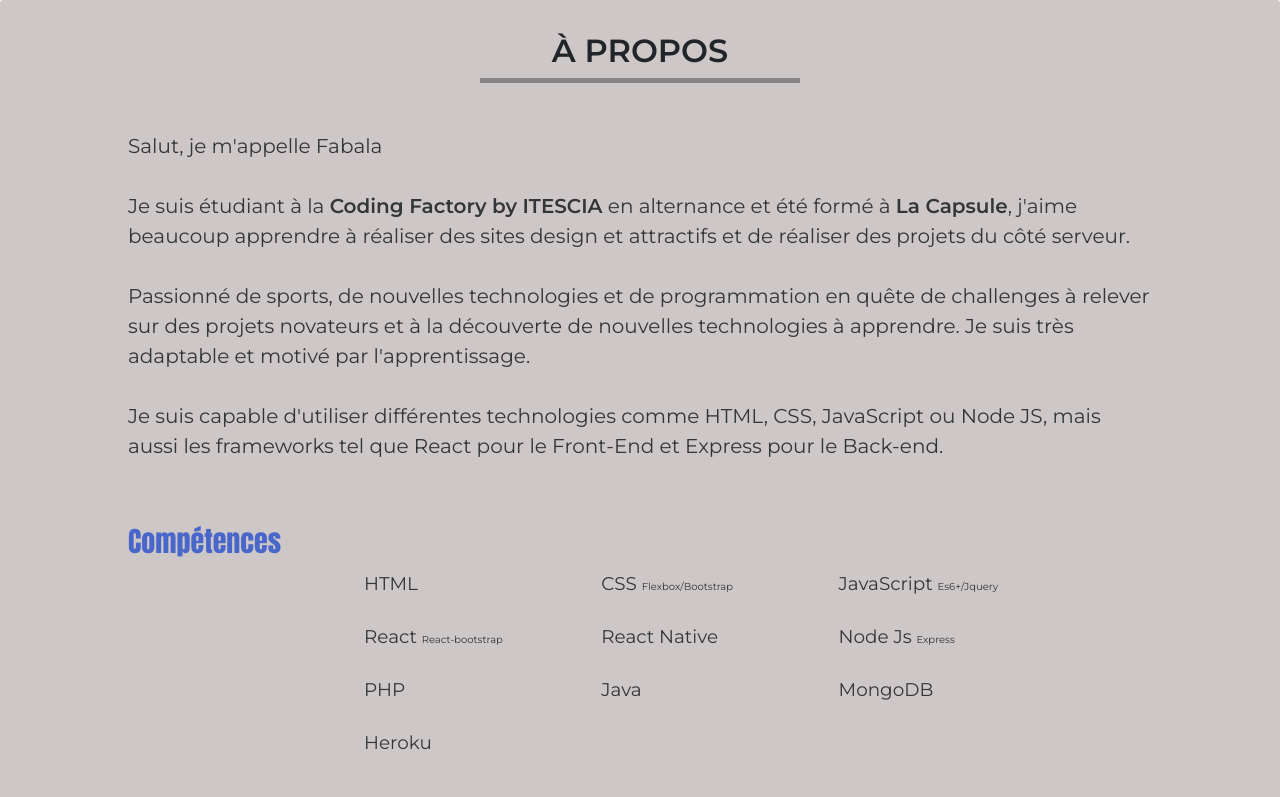
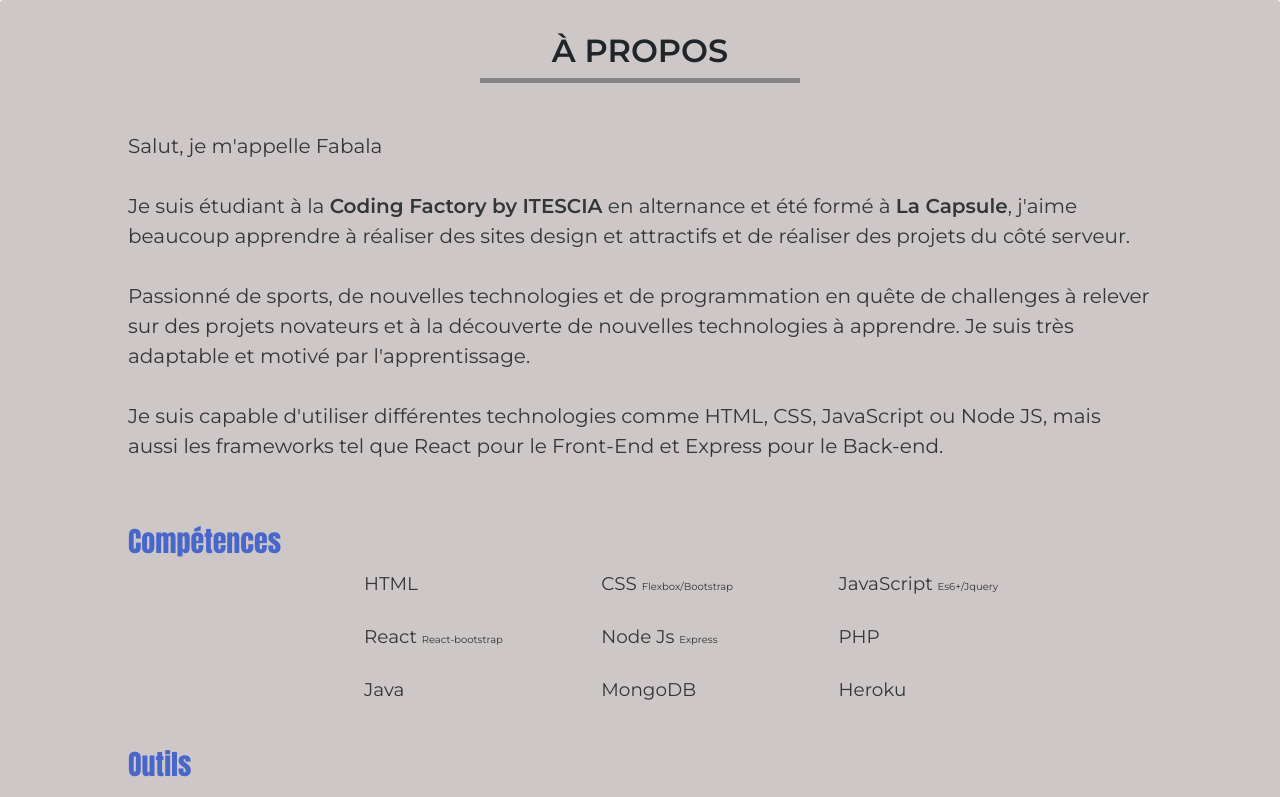
Before and after one commit to DemFb/Portfolio-V2, a React (Create React App) app: page /contact in a window 1280 px wide. Shown: the top 797 px of the page. Built offline with nearby package versions, Linux system fonts and the light colour scheme.

Commit message:
Update info.js

```diff
--- a/src/Components/info.js
+++ b/src/Components/info.js
@@ -40,7 +40,6 @@ const About = () => {
                     <li>CSS <span>Flexbox/Bootstrap</span></li>
                     <li>JavaScript <span>Es6+/Jquery</span></li>
                     <li>React <span>React-bootstrap</span></li>
-                    <li>React Native</li>
                     <li>Node Js <span>Express</span></li>
                     <li>PHP</li>
                     <li>Java</li>
```
